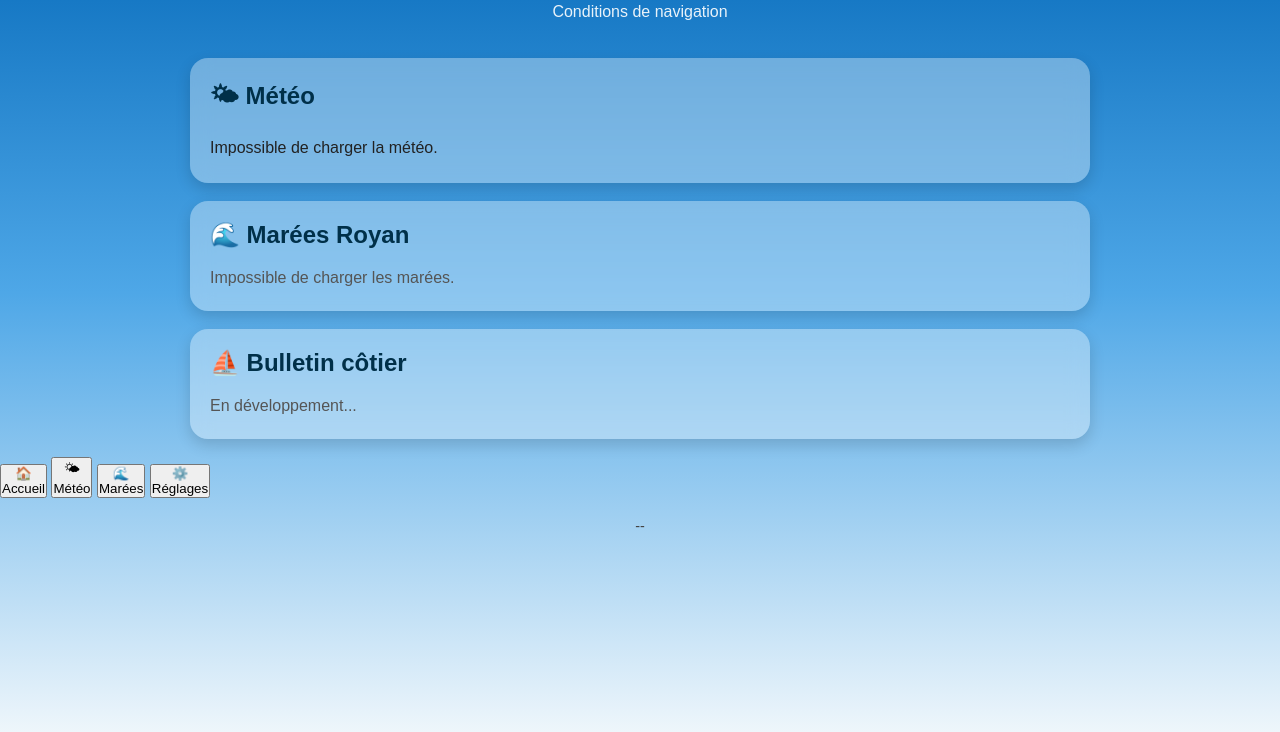
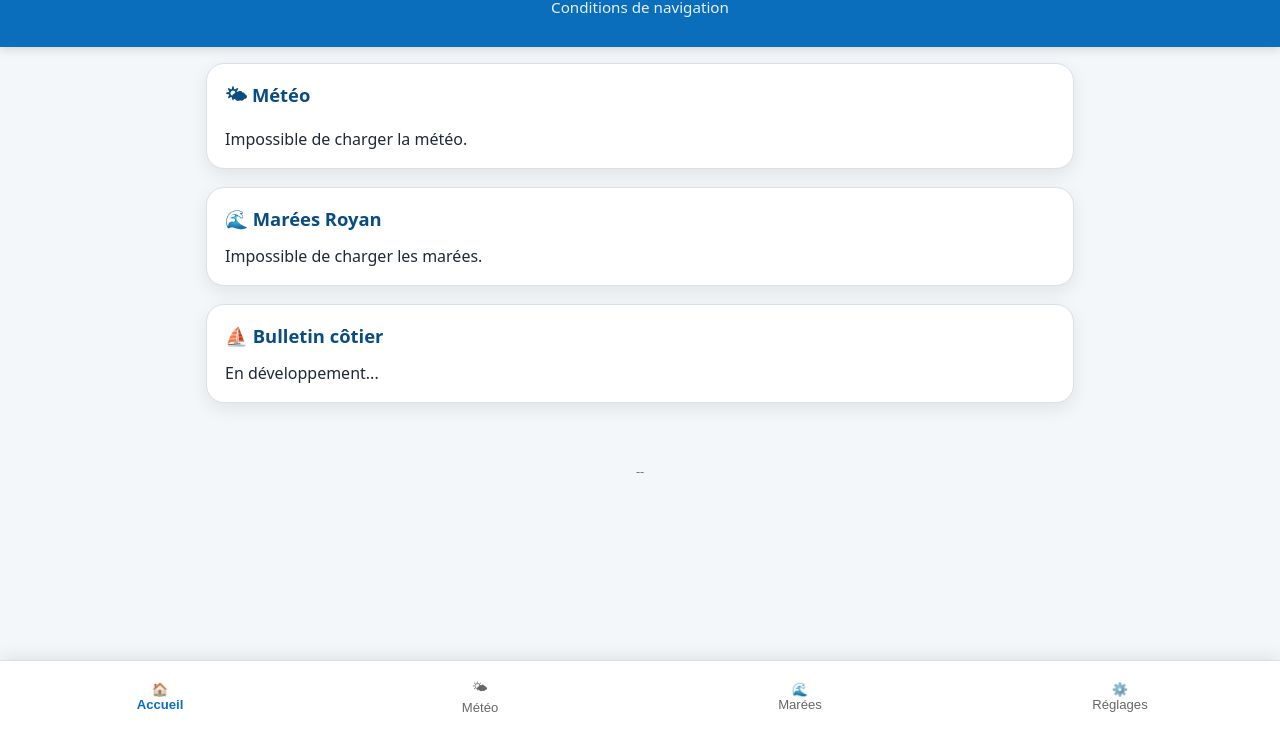
Before and after one commit to skuntzmann/Navigoupa, a website: page index.html in a window 1280 px wide. Shown: the part 68-800 px from the top of the page. Drawn offline with Linux system fonts and the light colour scheme; no server answers.

Commit message:
Refactor CSS styles for improved readability and layout

```diff
--- a/style.css
+++ b/style.css
@@ -1,180 +1,253 @@
 /* ==========================================
    NAVIGOUPA
-   Version 0.1
+   Style principal
    ========================================== */
 
-*{
-    margin:0;
-    padding:0;
-    box-sizing:border-box;
+* {
+    margin: 0;
+    padding: 0;
+    box-sizing: border-box;
 }
 
-:root{
+:root {
 
     --blue:#0A6EBD;
-    --dark:#003049;
-    --light:#EEF6FB;
-    --glass:rgba(255,255,255,.35);
+    --blue-dark:#084C82;
+    --light:#F4F7FA;
+    --card:#FFFFFF;
+    --text:#1F2937;
+    --border:#D8E0E8;
 
 }
 
 body{
 
-    font-family:Arial,Helvetica,sans-serif;
+    font-family:
+        system-ui,
+        -apple-system,
+        BlinkMacSystemFont,
+        "Segoe UI",
+        sans-serif;
 
-    background:linear-gradient(
-        180deg,
-        #0A6EBD 0%,
-        #4EA7E7 45%,
-        #EEF6FB 100%
-    );
+    background:var(--light);
 
-    color:#222;
+    color:var(--text);
 
-    min-height:100vh;
+    padding-bottom:90px;
 
 }
 
-/* ========================= */
+/* ====================== */
 
 header{
 
-    text-align:center;
+    background:var(--blue);
 
     color:white;
 
-    padding:25px 20px;
+    padding:20px;
+
+    text-align:center;
+
+    position:sticky;
+
+    top:0;
+
+    z-index:10;
+
+    box-shadow:0 2px 10px rgba(0,0,0,.15);
 
 }
 
 header h1{
 
-    font-size:2rem;
+    font-size:1.8rem;
 
 }
 
 header p{
 
-    margin-top:8px;
+    margin-top:6px;
 
     opacity:.9;
+
+    font-size:.95rem;
 
 }
 
 #today{
 
-    margin-top:12px;
+    margin-top:10px;
 
-    font-size:.95rem;
+    font-size:.85rem;
 
 }
 
-/* ========================= */
+/* ====================== */
 
 main{
 
-    width:min(900px,95%);
-
-    margin:auto;
+    padding:16px;
 
 }
 
-/* ========================= */
+/* ====================== */
 
 .card{
 
-    background:var(--glass);
-
-    backdrop-filter:blur(10px);
+    background:white;
 
     border-radius:18px;
 
-    padding:20px;
+    padding:18px;
 
     margin-bottom:18px;
 
-    box-shadow:0 6px 15px rgba(0,0,0,.15);
+    border:1px solid var(--border);
+
+    box-shadow:0 6px 18px rgba(0,0,0,.08);
 
 }
 
 .card h2{
 
-    margin-bottom:15px;
+    color:var(--blue-dark);
 
-    color:var(--dark);
+    margin-bottom:14px;
+
+    font-size:1.15rem;
 
 }
 
-/* ========================= */
+/* ====================== */
 
-#weather{
+table{
 
-    line-height:1.8;
+    width:100%;
 
-    font-size:1rem;
+    border-collapse:collapse;
 
 }
 
-.weather-temp{
+th{
 
-    font-size:2rem;
+    text-align:left;
 
-    font-weight:bold;
+    padding:8px;
 
-    margin-bottom:10px;
+    border-bottom:1px solid var(--border);
 
 }
 
-.weather-line{
+td{
 
-    margin:4px 0;
+    padding:8px;
+
+    border-bottom:1px solid #eee;
 
 }
 
-/* ========================= */
+/* ====================== */
 
-#tides,
-#marine{
+.weather-line{
 
-    color:#555;
+    margin-bottom:8px;
 
-    line-height:1.7;
+    line-height:1.5;
 
 }
 
-/* ========================= */
+/* ====================== */
+
+#bottom-nav{
+
+    position:fixed;
+
+    left:0;
+
+    right:0;
+
+    bottom:0;
+
+    height:72px;
+
+    background:white;
+
+    display:flex;
+
+    justify-content:space-around;
+
+    align-items:center;
+
+    border-top:1px solid var(--border);
+
+    box-shadow:0 -4px 15px rgba(0,0,0,.08);
+
+    z-index:999;
+
+}
+
+#bottom-nav button{
+
+    flex:1;
+
+    border:none;
+
+    background:none;
+
+    font-size:.82rem;
+
+    cursor:pointer;
+
+    color:#666;
+
+    height:72px;
+
+}
+
+#bottom-nav button:hover{
+
+    background:#F4F7FA;
+
+}
+
+#bottom-nav button:active{
+
+    background:#E8F0F8;
+
+}
+
+#bottom-nav button:first-child{
+
+    color:var(--blue);
+
+    font-weight:600;
+
+}
+
+/* ====================== */
 
 footer{
 
     text-align:center;
 
-    padding:20px;
+    padding:25px;
 
-    color:#444;
+    color:#777;
 
-    font-size:.9rem;
+    font-size:.8rem;
 
 }
 
-/* ========================= */
+/* ====================== */
 
-@media(max-width:600px){
+@media (min-width:900px){
 
-    header h1{
+    main{
 
-        font-size:1.7rem;
+        max-width:900px;
 
-    }
-
-    .card{
-
-        padding:16px;
-
-    }
-
-    .weather-temp{
-
-        font-size:1.8rem;
+        margin:auto;
 
     }
 
```
